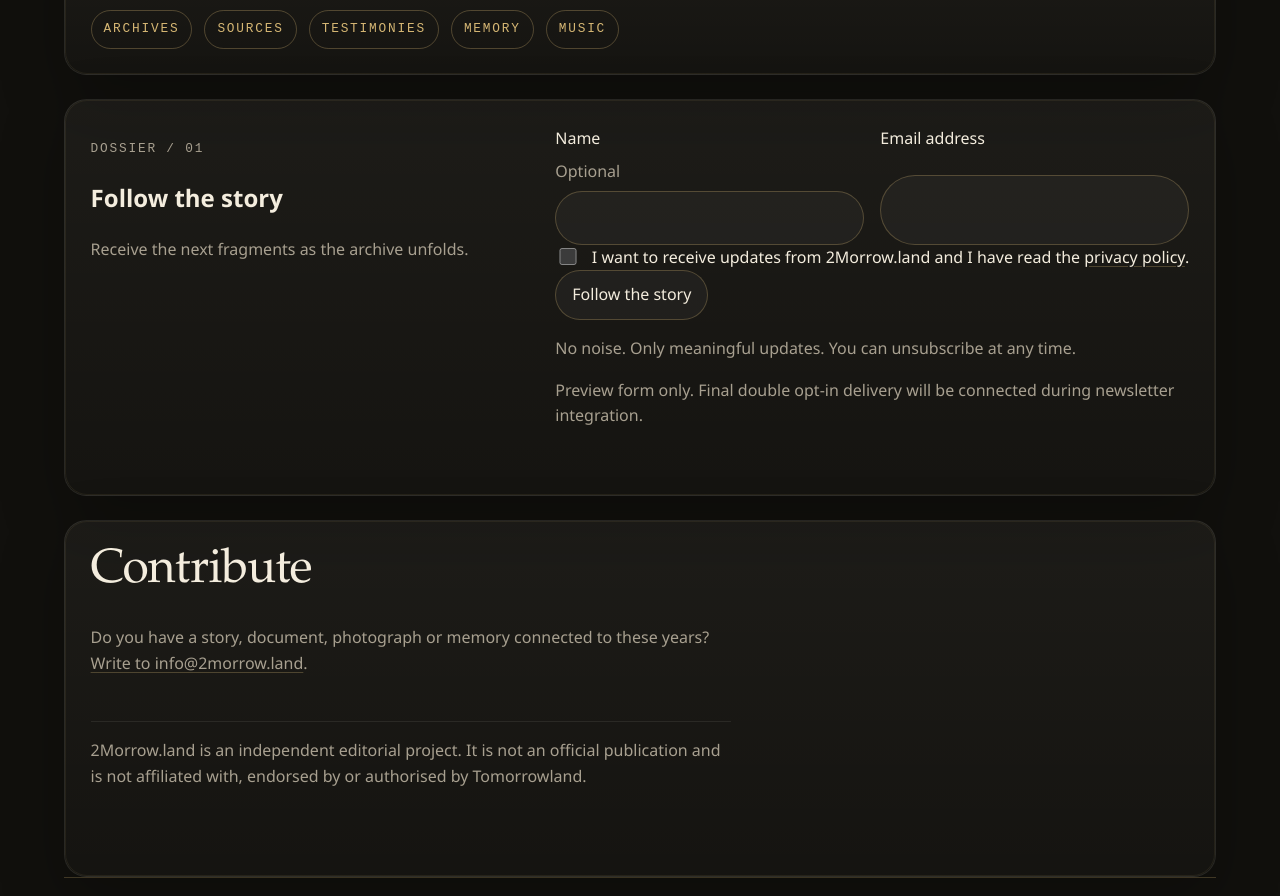
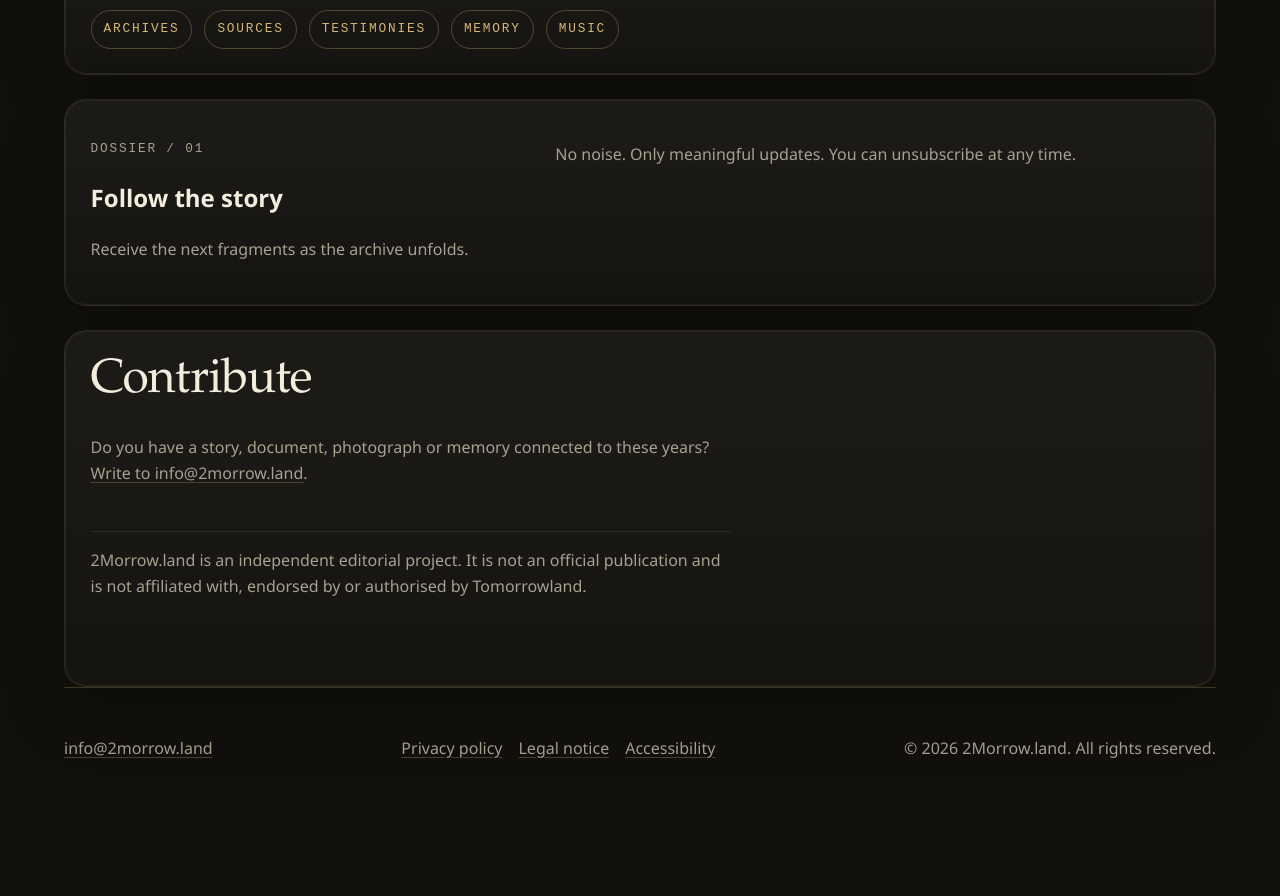
Before and after one commit to CarlosLongarela/2morrow-land, a website: page src/index.html in a window 1280 px wide. Shown: the part 924-1820 px from the top of the page. After the commit the page ends 1733 px from the top, so only its background shows below. Drawn offline with Linux system fonts and the light colour scheme; a script that the page names is missing; a web font is replaced by a local one.

Commit message:
Integrate SendFox signup on English homepage

```diff
--- a/src/index.html
+++ b/src/index.html
@@ -148,45 +148,15 @@
             <h2 id="newsletter-title">Follow the story</h2>
             <p>Receive the next fragments as the archive unfolds.</p>
           </div>
-          <!-- Replace this placeholder block with the final SendFox legacy form HTML when available. -->
-          <form
-            class="newsletter-form"
-            action="#newsletter"
-            method="post"
-            novalidate
-            data-newsletter-form
-            data-success-message="Check your inbox. We have sent you an email to confirm your subscription."
-            data-error-message="We could not process your request. Please check the information and try again."
-            data-email-error="Enter a valid email address."
-            data-consent-error="You must accept the privacy notice to subscribe."
-            data-placeholder-message="Preview form only. Final double opt-in delivery will be connected during newsletter integration."
-          >
-            <div class="field-row">
-              <label class="field">
-                <span>Name</span>
-                <span class="field-hint">Optional</span>
-                <input type="text" name="name" autocomplete="name">
-              </label>
-              <label class="field">
-                <span>Email address</span>
-                <input type="email" name="email" autocomplete="email" required>
-              </label>
+          <div class="newsletter-form newsletter-embed">
+            <div class="sendfox-embed" data-sendfox-embed>
+              <script
+                src="https://cdn.sendfox.com/js/embed.js"
+                data-form="3zkz7j"
+                data-api="https://sendfox.com"
+                async
+              ></script>
             </div>
-            <div class="honeypot" aria-hidden="true">
-              <label>
-                Leave this field empty
-                <input type="text" name="company" tabindex="-1" autocomplete="off">
-              </label>
-            </div>
-            <input type="hidden" name="language" value="en">
-            <label class="checkbox-field">
-              <input type="checkbox" name="privacy" required>
-              <span>
-                I want to receive updates from 2Morrow.land and I have read the
-                <a href="/privacy/">privacy policy</a>.
-              </span>
-            </label>
-            <button class="primary-button" type="submit">Follow the story</button>
             <noscript>
               <p class="supporting-note">
                 Newsletter delivery is still being connected. If you want to follow the story
@@ -197,12 +167,7 @@
             <p class="supporting-note">
               No noise. Only meaningful updates. You can unsubscribe at any time.
             </p>
-            <p class="supporting-note is-subtle">
-              Preview form only. Final double opt-in delivery will be connected during newsletter
-              integration.
-            </p>
-            <p class="status-message" aria-live="polite" data-form-status></p>
-          </form>
+          </div>
         </section>
 
         <section class="closing-notes reveal" aria-labelledby="contribute-title">
```
